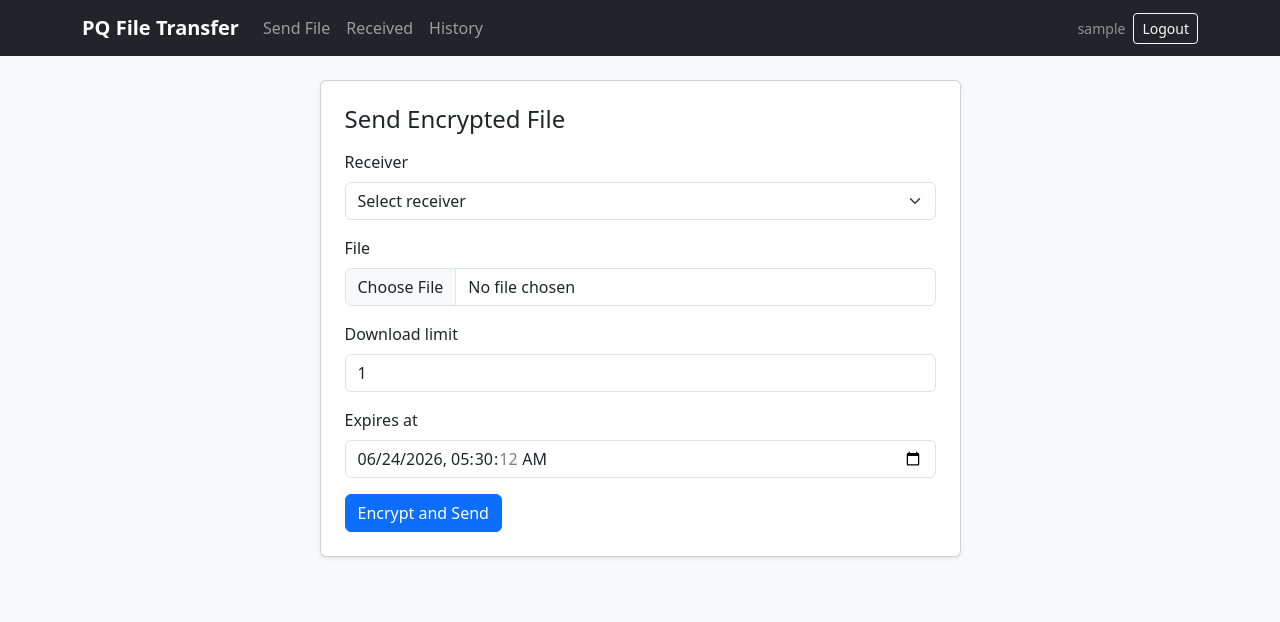
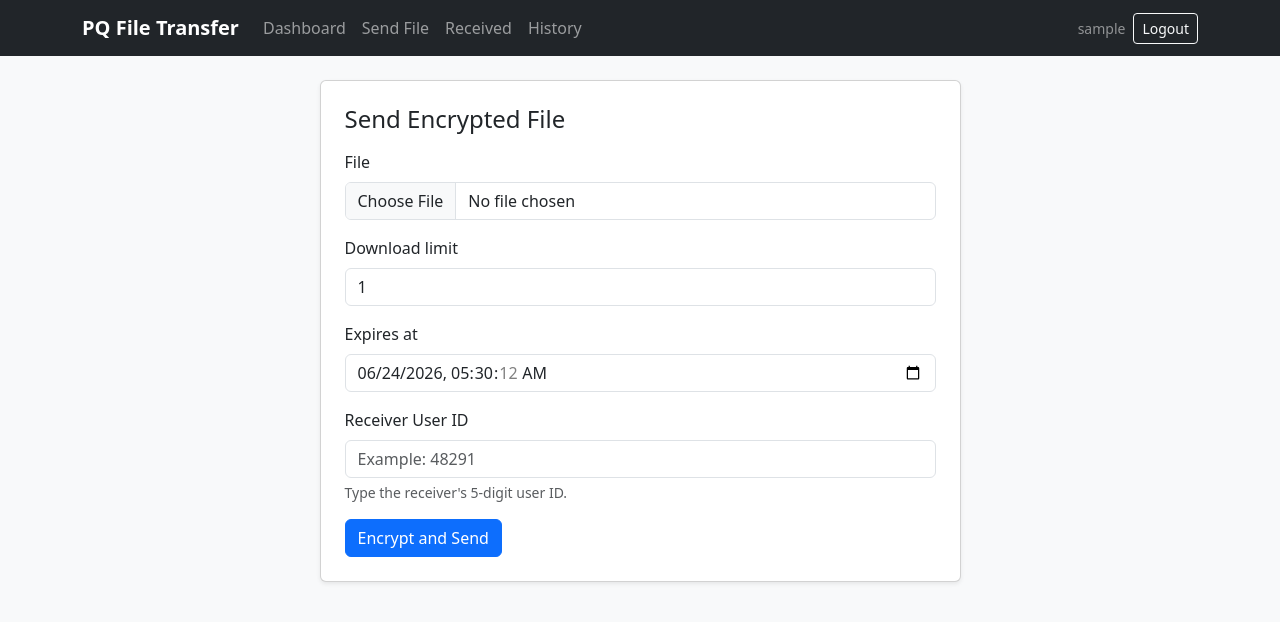
Before and after one commit to VamsidharReddy01/Post-Quantum-File-Transfer-System, a Django app: page /transfers/send/ in a window 1280 px wide. Shown: the top 622 px of the page. Run offline with Django 5.2, Linux system fonts and the light colour scheme; the visitor is signed in with stand-in values (Sample User, id 1); data comes from the database, SQL or seed files in the repository.

Commit message:
Updated Landing page and UI

```diff
--- a/accounts/models.py
+++ b/accounts/models.py
@@ -1,3 +1,5 @@
+import random
+
 from django.contrib.auth.models import AbstractUser
 from django.conf import settings
 from django.db import models
@@ -5,6 +7,24 @@ from django.db import models
 
 class User(AbstractUser):
     email = models.EmailField(unique=True)
+    user_id = models.CharField(max_length=5, unique=True, editable=False)
+
+    def save(self, *args, **kwargs):
+        if not self.user_id:
+            self.user_id = self._generate_unique_user_id()
+        super().save(*args, **kwargs)
+
+    @classmethod
+    def _generate_unique_user_id(cls):
+        random_generator = random.SystemRandom()
+
+        for _ in range(100):
+            code = str(random_generator.randint(10000, 99999))
+
+            if not cls.objects.filter(user_id=code).exists():
+                return code
+
+        raise RuntimeError("Unable to generate a unique user ID.")
 
     class Meta:
         indexes = [
@@ -12,25 +32,32 @@ class User(AbstractUser):
             models.Index(fields=["email"]),
         ]
 
+    def __str__(self):
+        return self.username
+
 
 class PQCKey(models.Model):
+
     user = models.OneToOneField(
         settings.AUTH_USER_MODEL,
         on_delete=models.CASCADE,
         related_name="pqc_key",
     )
+
     kyber_public_key = models.BinaryField()
     kyber_private_key = models.BinaryField()
+
     dilithium_public_key = models.BinaryField()
     dilithium_private_key = models.BinaryField()
+
     created_at = models.DateTimeField(auto_now_add=True)
 
     class Meta:
         indexes = [
             models.Index(fields=["created_at"]),
         ]
-        verbose_name = "PQC key"
-        verbose_name_plural = "PQC keys"
+        verbose_name = "PQC Key"
+        verbose_name_plural = "PQC Keys"
 
     def __str__(self):
-        return f"PQC keys for {self.user.username}"
+        return f"PQC Keys for {self.user.username}"
--- a/accounts/views.py
+++ b/accounts/views.py
@@ -22,7 +22,10 @@ class RegisterView(CreateView):
     def form_valid(self, form):
         user = register_user(form.cleaned_data, self.request)
         log_action(user, "Registration", self.request)
-        messages.success(self.request, "Registration successful. You can now log in.")
+        messages.success(
+            self.request,
+            f"Registration successful. Your user ID is {user.user_id}. You can now log in.",
+        )
         self.object = user
         return redirect(self.get_success_url())
 
--- a/dashboard/templates/dashboard/home.html
+++ b/dashboard/templates/dashboard/home.html
@@ -6,7 +6,7 @@
 <div class="d-flex justify-content-between align-items-center mb-4">
     <div>
         <h1 class="h3 mb-1">Welcome, {{ user.get_full_name|default:user.username }}</h1>
-        <p class="text-muted mb-0">Secure transfer dashboard</p>
+        <p class="text-muted mb-0">Secure transfer dashboard | Your User ID: <strong>{{ user.user_id }}</strong></p>
     </div>
     <a class="btn btn-primary" href="{% url 'filetransfer:send' %}">Send File</a>
 </div>
--- a/dashboard/urls.py
+++ b/dashboard/urls.py
@@ -1,9 +1,10 @@
 from django.urls import path
 
-from .views import DashboardView
+from .views import DashboardView, LandingPageView
 
 app_name = "dashboard"
 
 urlpatterns = [
-    path("", DashboardView.as_view(), name="home"),
+    path("", LandingPageView.as_view(), name="landing"),
+    path("dashboard/", DashboardView.as_view(), name="home"),
 ]
--- a/dashboard/views.py
+++ b/dashboard/views.py
@@ -2,6 +2,10 @@ from django.contrib.auth.mixins import LoginRequiredMixin
 from django.views.generic import TemplateView
 
 from filetransfer.models import FileTransfer, TransferStatus
+
+
+class LandingPageView(TemplateView):
+    template_name = "dashboard/landing.html"
 
 
 class DashboardView(LoginRequiredMixin, TemplateView):
--- a/filetransfer/forms.py
+++ b/filetransfer/forms.py
@@ -8,11 +8,16 @@ MAX_UPLOAD_SIZE = 25 * 1024 * 1024
 
 
 class FileTransferForm(forms.ModelForm):
+    receiver_user_id = forms.CharField(
+        label="Receiver User ID",
+        max_length=5,
+        help_text="Enter the receiver's 5-digit user ID.",
+    )
     file = forms.FileField()
 
     class Meta:
         model = FileTransfer
-        fields = ("receiver", "file", "download_limit", "expires_at")
+        fields = ("file", "download_limit", "expires_at")
         widgets = {
             "expires_at": forms.DateTimeInput(attrs={"type": "datetime-local"}),
             "download_limit": forms.NumberInput(attrs={"min": 1, "max": 10}),
@@ -21,12 +26,32 @@ class FileTransferForm(forms.ModelForm):
     def __init__(self, *args, user=None, **kwargs):
         super().__init__(*args, **kwargs)
         self.user = user
-        self.fields["receiver"].queryset = get_user_model().objects.exclude(id=user.id)
-        self.fields["receiver"].empty_label = "Select receiver"
+        self.receiver = None
         self.fields["expires_at"].initial = timezone.now() + timezone.timedelta(days=7)
         for field in self.fields.values():
             field.widget.attrs.setdefault("class", "form-control")
-        self.fields["receiver"].widget.attrs["class"] = "form-select"
+        self.fields["receiver_user_id"].widget.attrs.update(
+            {
+                "inputmode": "numeric",
+                "pattern": "[0-9]{5}",
+                "placeholder": "Example: 48291",
+                "autocomplete": "off",
+            }
+        )
+
+    def clean_receiver_user_id(self):
+        receiver_user_id = self.cleaned_data["receiver_user_id"].strip()
+        if not receiver_user_id.isdigit() or len(receiver_user_id) != 5:
+            raise forms.ValidationError("Enter a valid 5-digit receiver user ID.")
+        try:
+            receiver = get_user_model().objects.get(user_id=receiver_user_id)
+        except get_user_model().DoesNotExist as error:
+            raise forms.ValidationError("User not found.") from error
+        if receiver == self.user:
+            raise forms.ValidationError("You cannot send a file to yourself.")
+        self.receiver = receiver
+        self.cleaned_data["receiver"] = receiver
+        return receiver_user_id
 
     def clean_file(self):
         uploaded_file = self.cleaned_data["file"]
--- a/filetransfer/templates/filetransfer/send_file.html
+++ b/filetransfer/templates/filetransfer/send_file.html
@@ -14,6 +14,11 @@
                         <div class="mb-3">
                             <label class="form-label" for="{{ field.id_for_label }}">{{ field.label }}</label>
                             {{ field }}
+                            {% if field.name == "receiver_user_id" %}
+                                <div id="receiverLookupResult" class="form-text">Type the receiver's 5-digit user ID.</div>
+                            {% elif field.help_text %}
+                                <div class="form-text">{{ field.help_text }}</div>
+                            {% endif %}
                             {% for error in field.errors %}
                                 <div class="text-danger small">{{ error }}</div>
                             {% endfor %}
@@ -28,4 +33,48 @@
         </div>
     </div>
 </div>
+<script>
+    const receiverInput = document.getElementById("id_receiver_user_id");
+    const receiverResult = document.getElementById("receiverLookupResult");
+
+    if (receiverInput && receiverResult) {
+        let lookupTimer = null;
+
+        receiverInput.addEventListener("input", () => {
+            clearTimeout(lookupTimer);
+            const value = receiverInput.value.trim();
+            receiverResult.className = "form-text";
+
+            if (value.length === 0) {
+                receiverResult.textContent = "Type the receiver's 5-digit user ID.";
+                return;
+            }
+
+            if (!/^\d{0,5}$/.test(value)) {
+                receiverResult.className = "form-text text-danger";
+                receiverResult.textContent = "Only digits are allowed.";
+                return;
+            }
+
+            if (value.length < 5) {
+                receiverResult.textContent = "Keep typing the 5-digit user ID.";
+                return;
+            }
+
+            lookupTimer = setTimeout(async () => {
+                const response = await fetch(`{% url 'filetransfer:receiver_lookup' %}?user_id=${value}`);
+                const data = await response.json();
+                if (data.found) {
+                    receiverResult.className = "form-text text-success fw-semibold";
+                    receiverResult.textContent = data.full_name
+                        ? `User found: ${data.username} (${data.full_name})`
+                        : `User found: ${data.username}`;
+                } else {
+                    receiverResult.className = "form-text text-danger fw-semibold";
+                    receiverResult.textContent = data.message || "User not found.";
+                }
+            }, 250);
+        });
+    }
+</script>
 {% endblock %}
--- a/filetransfer/urls.py
+++ b/filetransfer/urls.py
@@ -4,6 +4,7 @@ from .views import (
     AcceptTransferView,
     DownloadTransferView,
     ReceivedRequestsView,
+    ReceiverLookupView,
     RejectTransferView,
     SendFileView,
     TransferHistoryView,
@@ -13,6 +14,7 @@ app_name = "filetransfer"
 
 urlpatterns = [
     path("send/", SendFileView.as_view(), name="send"),
+    path("receiver-lookup/", ReceiverLookupView.as_view(), name="receiver_lookup"),
     path("received/", ReceivedRequestsView.as_view(), name="received"),
     path("history/", TransferHistoryView.as_view(), name="history"),
     path("<int:pk>/accept/", AcceptTransferView.as_view(), name="accept"),
--- a/filetransfer/views.py
+++ b/filetransfer/views.py
@@ -1,6 +1,8 @@
 from django.contrib import messages
+from django.contrib.auth import get_user_model
 from django.contrib.auth.mixins import LoginRequiredMixin
 from django.core.exceptions import PermissionDenied, ValidationError
+from django.http import JsonResponse
 from django.shortcuts import get_object_or_404, redirect
 from django.urls import reverse_lazy
 from django.views import View
@@ -29,7 +31,7 @@ class SendFileView(LoginRequiredMixin, FormView):
     def form_valid(self, form):
         create_transfer(
             sender=self.request.user,
-            receiver=form.cleaned_data["receiver"],
+            receiver=form.receiver,
             uploaded_file=form.cleaned_data["file"],
             download_limit=form.cleaned_data["download_limit"],
             expires_at=form.cleaned_data["expires_at"],
@@ -37,6 +39,27 @@ class SendFileView(LoginRequiredMixin, FormView):
         )
         messages.success(self.request, "Encrypted transfer request created.")
         return super().form_valid(form)
+
+
+class ReceiverLookupView(LoginRequiredMixin, View):
+    def get(self, request):
+        receiver_user_id = request.GET.get("user_id", "").strip()
+        if not receiver_user_id.isdigit() or len(receiver_user_id) != 5:
+            return JsonResponse({"found": False, "message": "Enter a 5-digit user ID."})
+        try:
+            receiver = get_user_model().objects.get(user_id=receiver_user_id)
+        except get_user_model().DoesNotExist:
+            return JsonResponse({"found": False, "message": "User not found."})
+        if receiver == request.user:
+            return JsonResponse({"found": False, "message": "You cannot send a file to yourself."})
+        return JsonResponse(
+            {
+                "found": True,
+                "username": receiver.username,
+                "full_name": receiver.get_full_name(),
+                "message": f"User found: {receiver.username}",
+            }
+        )
 
 
 class ReceivedRequestsView(LoginRequiredMixin, ListView):
--- a/templates/base.html
+++ b/templates/base.html
@@ -9,13 +9,14 @@
 <body class="bg-light">
 <nav class="navbar navbar-expand-lg navbar-dark bg-dark">
     <div class="container">
-        <a class="navbar-brand fw-semibold" href="{% url 'dashboard:home' %}">PQ File Transfer</a>
+        <a class="navbar-brand fw-semibold" href="{% url 'dashboard:landing' %}">PQ File Transfer</a>
         <button class="navbar-toggler" type="button" data-bs-toggle="collapse" data-bs-target="#mainNav">
             <span class="navbar-toggler-icon"></span>
         </button>
         <div class="collapse navbar-collapse" id="mainNav">
             <ul class="navbar-nav me-auto mb-2 mb-lg-0">
                 {% if user.is_authenticated %}
+                    <li class="nav-item"><a class="nav-link" href="{% url 'dashboard:home' %}">Dashboard</a></li>
                     <li class="nav-item"><a class="nav-link" href="{% url 'filetransfer:send' %}">Send File</a></li>
                     <li class="nav-item"><a class="nav-link" href="{% url 'filetransfer:received' %}">Received</a></li>
                     <li class="nav-item"><a class="nav-link" href="{% url 'filetransfer:history' %}">History</a></li>
```
Also changed, not shown: accounts/admin.py (+55 -6 lines), dashboard/templates/dashboard/landing.html (added, +48 -0 lines), docs/APP_DOCUMENTATION.md (+10 -8 lines), accounts/migrations/0002_user_user_id.py (added).
